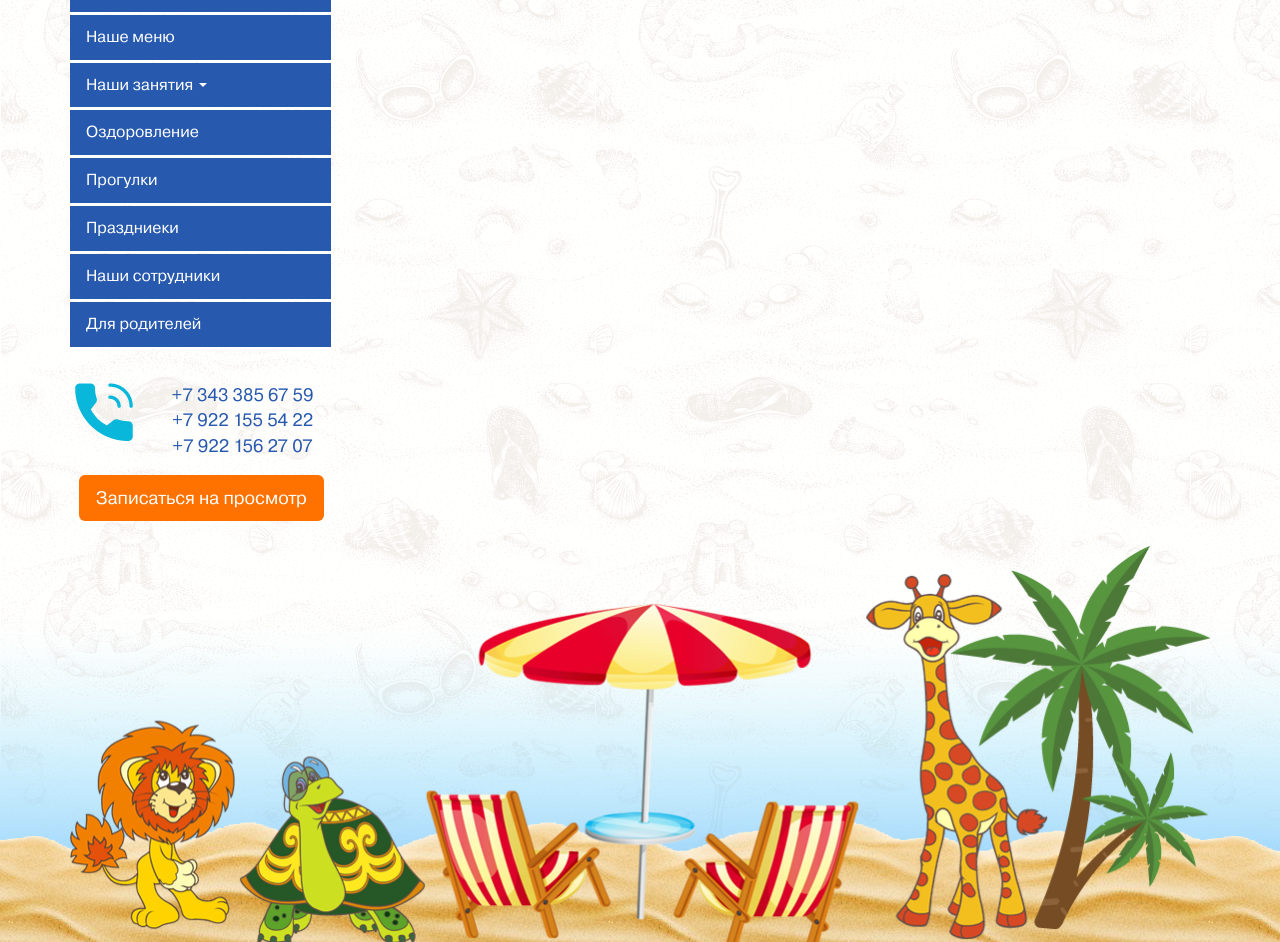
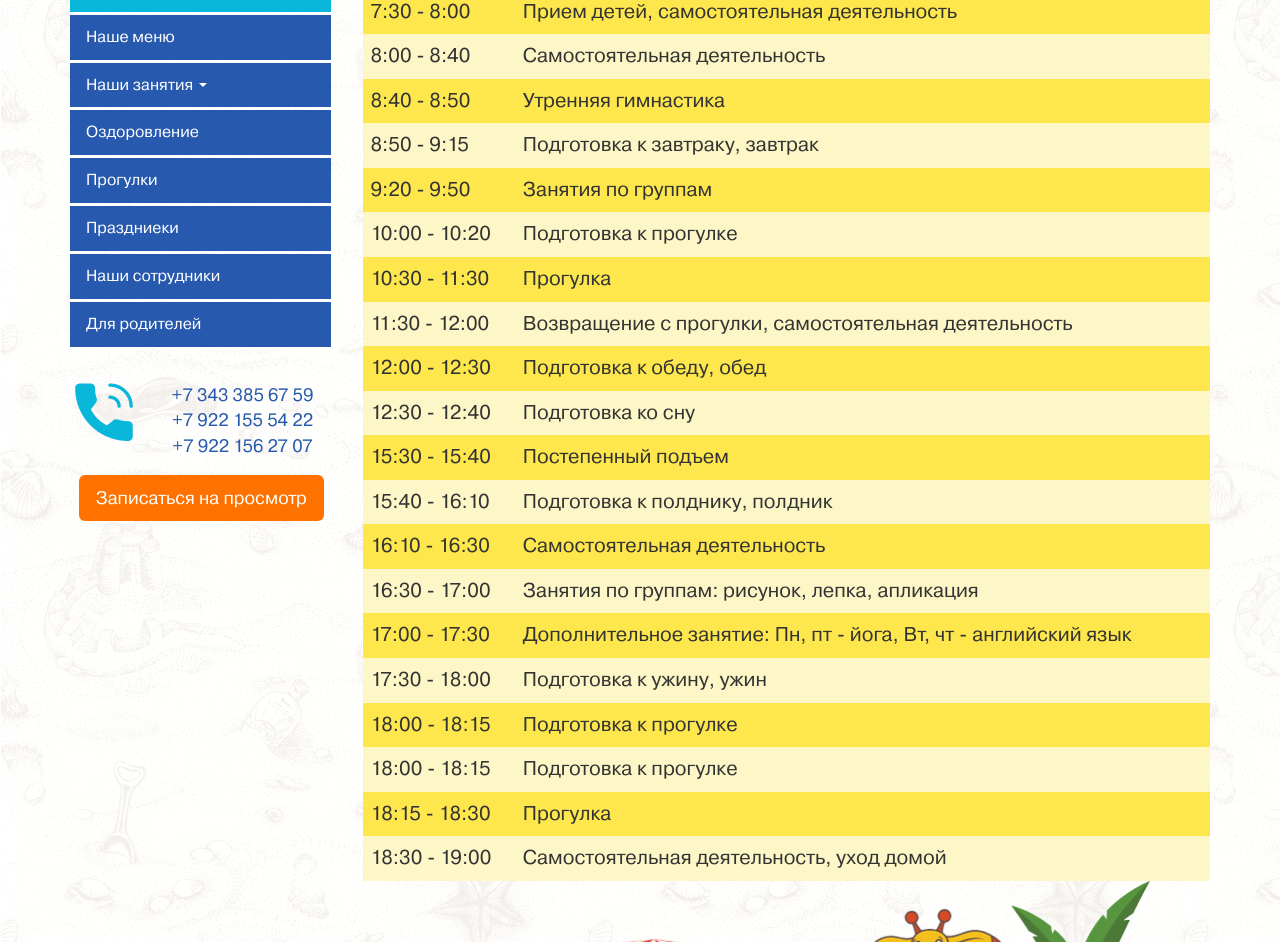
Before and after one commit to dddmytr/reds, a plain HTML site: page about/regime.html in a window 1280 px wide. Shown: the part 398-1340 px from the top of the page. Drawn offline with nearby package versions, Linux system fonts and the light colour scheme.

Commit message:
Regime page finished

```diff
--- a/about/regime.html
+++ b/about/regime.html
@@ -92,14 +92,14 @@
                 <ul class="breadcrumb">
                     <li><a href="/">Главная</a> </li>
                     <li><a href="/about/index.html">О садике</a> <span class="divider"></span></li>
-                    <li class="active">Программы обучения</li>
+                    <li class="active">Режим дня</li>
                 </ul>
             </div><!--breadcrumbs-block-->
             <div class="row">
                 <aside class="sidebar-left col-sm-3">
                     <nav class="left-menu">
                         <ul class="nav nav-tabs nav-stacked">
-                            <li class="active">
+                            <li>
                                 <a class="dropdown-toggle" data-toggle="dropdown" href="#">
                                     Программа обучения <b class="caret"></b>
                                 </a>
@@ -112,7 +112,7 @@
                                     <li><a href="#">Подготовительная к школе</a></li>
                                 </ul>
                             </li>
-                            <li>
+                            <li class="active">
                                 <a href="#">Режим дня</a>
                             </li>
                             <li>
@@ -164,7 +164,97 @@
                     </div>
 
                 </aside><!--sidebar-left-->
-                <section class="content col-sm-9"></section><!--content-->
+                <section class="content col-sm-9">
+                    <h1 class="text-center">Режим дня</h1>
+
+                    <div class="table-responsive"></div>
+                    <table class="table table-striped nice-table">
+                        <tbody>
+                        <tr>
+                            <td>7:30 - 8:00</td>
+                            <td>Прием детей, самостоятельная деятельность</td>
+                        </tr>
+                        <tr>
+                            <td>8:00 - 8:40</td>
+                            <td>Самостоятельная деятельность</td>
+                        </tr>
+                        <tr>
+                            <td>8:40 - 8:50</td>
+                            <td>Утренняя гимнастика</td>
+                        </tr>
+                        <tr>
+                            <td>8:50 - 9:15</td>
+                            <td>Подготовка к завтраку, завтрак</td>
+                        </tr>
+                        <tr>
+                            <td>9:20 - 9:50</td>
+                            <td>Занятия по группам</td>
+                        </tr>
+                        <tr>
+                            <td>10:00 - 10:20</td>
+                            <td>Подготовка к прогулке</td>
+                        </tr>
+                        <tr>
+                            <td>10:30 - 11:30</td>
+                            <td>Прогулка</td>
+                        </tr>
+                        <tr>
+                            <td>11:30 - 12:00</td>
+                            <td>Возвращение с прогулки,
+                                самостоятельная деятельность</td>
+                        </tr>
+                        <tr>
+                            <td>12:00 - 12:30</td>
+                            <td>Подготовка к обеду, обед</td>
+                        </tr>
+                        <tr>
+                            <td>12:30 - 12:40</td>
+                            <td>Подготовка ко сну</td>
+                        </tr>
+                        <tr>
+                            <td>15:30 - 15:40</td>
+                            <td>Постепенный подъем</td>
+                        </tr>
+                        <tr>
+                            <td>15:40 - 16:10</td>
+                            <td> Подготовка к полднику, полдник</td>
+                        </tr>
+                        <tr>
+                            <td>16:10 - 16:30</td>
+                            <td>Самостоятельная деятельность</td>
+                        </tr>
+                        <tr>
+                            <td>16:30 - 17:00</td>
+                            <td>Занятия по группам: рисунок, лепка, апликация</td>
+                        </tr>
+                        <tr>
+                            <td>17:00 - 17:30</td>
+                            <td>Дополнительное занятие:
+                                Пн, пт - йога, Вт, чт - английский язык</td>
+                        </tr>
+                        <tr>
+                            <td>17:30 - 18:00</td>
+                            <td>Подготовка к ужину, ужин</td>
+                        </tr>
+                        <tr>
+                            <td>18:00 - 18:15</td>
+                            <td>Подготовка к прогулке</td>
+                        </tr>
+                        <tr>
+                            <td>18:00 - 18:15</td>
+                            <td>Подготовка к прогулке</td>
+                        </tr>
+                        <tr>
+                            <td>18:15 - 18:30</td>
+                            <td>Прогулка</td>
+                        </tr>
+                        <tr>
+                            <td>18:30 - 19:00</td>
+                            <td>Самостоятельная деятельность, уход домой</td>
+                        </tr>
+                        </tbody>
+                    </table>
+                </section><!--content-->
             </div><!--row-->
         </div><!--content-wrap-->
 
--- a/scss/style.scss
+++ b/scss/style.scss
@@ -393,6 +393,13 @@ body{
         }
     }
 }
+.content{
+    h1{
+        color: $blue;
+        font-size: 36px;
+        font-weight: bold;
+    }
+}
 .callback-block{
     margin-bottom: 25px;
     .col-sm-4{
@@ -427,6 +434,10 @@ body{
         .panel-collapse{
             .panel-body{
                 padding: 0;
+            }
+        }
+    }
+}
 .nice-table{
     margin-bottom: 0;
     tbody{
@@ -440,10 +451,6 @@ body{
             td{
                 font-size: 20px;
                 border-top: none;
-                            }
-                        }
-                    }
-                }
             }
         }
     }
```
Also changed, not shown: about/breakfast.html (+2 -0 lines), css/style.css, 1 other file. Lines whose indentation alone changed are shown as unchanged.
